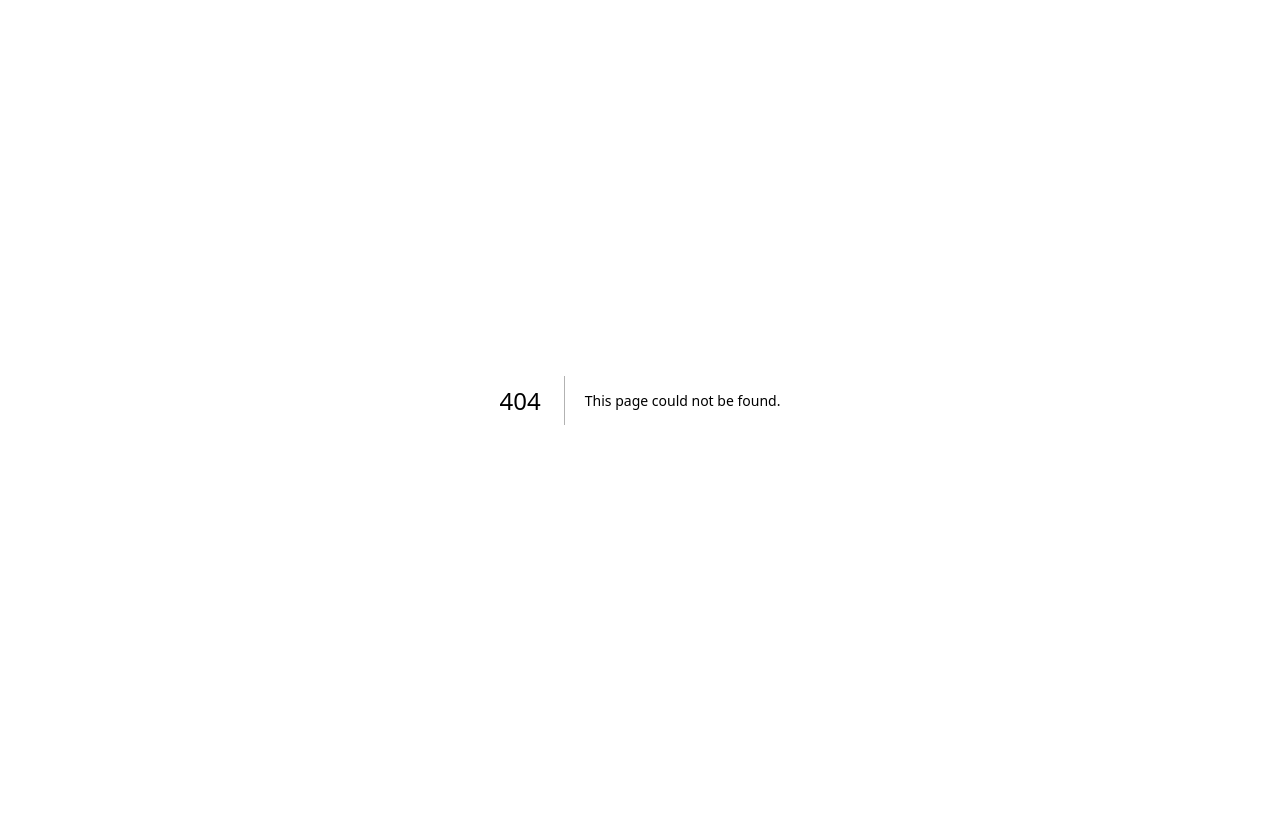
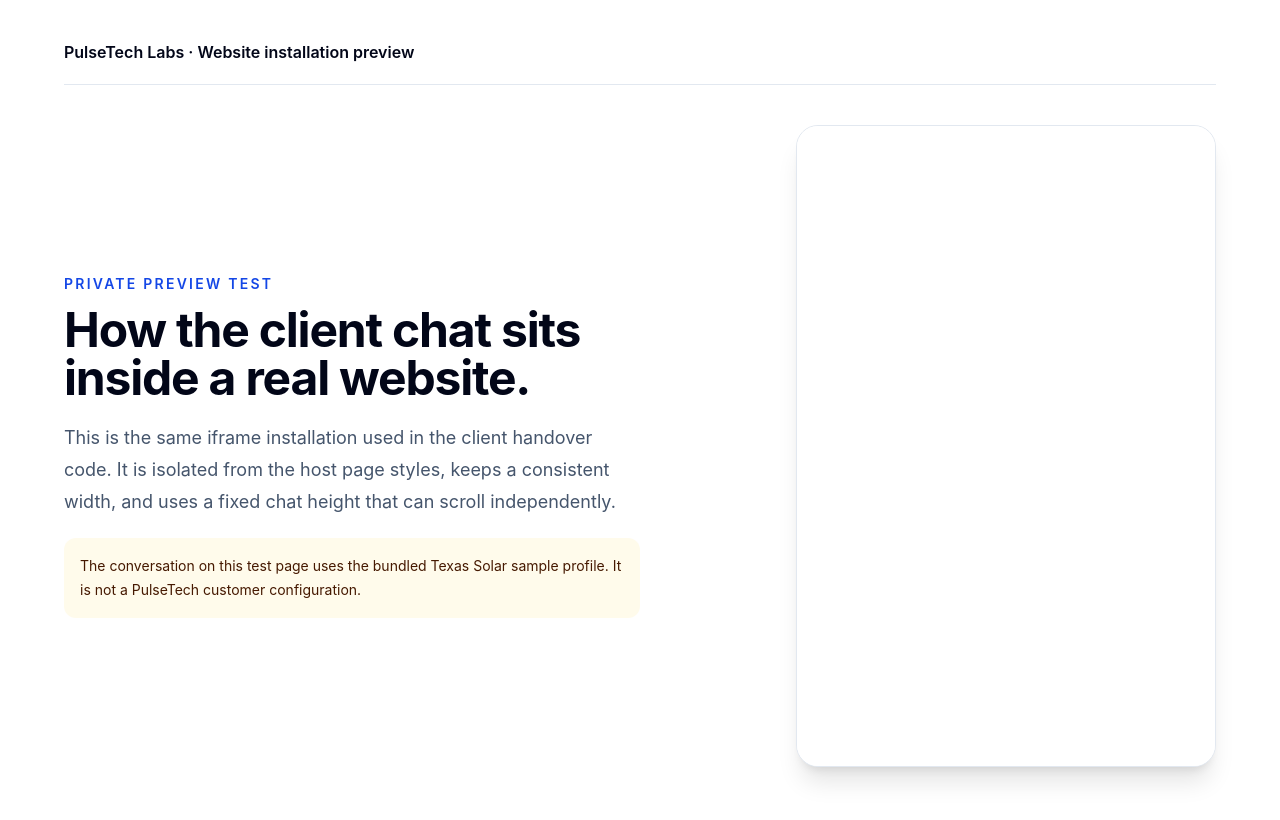
Before and after one commit to utkarshchaturvedi1/pulsetech-engine, a Next.js app: page /widget-test in a window 1280 px wide. Before the commit this address had no page. Shown: the top 820 px of the page. Built offline with nearby package versions, Linux system fonts and the light colour scheme.

Commit message:
Add isolated Preview host-page widget test

```diff
--- /dev/null
+++ b/src/app/widget-test/page.tsx
@@ -0,0 +1,38 @@
+import type { Metadata } from "next";
+import { notFound } from "next/navigation";
+
+export const dynamic = "force-dynamic";
+export const metadata: Metadata = {
+  title: "Chat installation preview | PulseTech Labs",
+  robots: { index: false, follow: false },
+};
+
+export default function WidgetInstallationPreview() {
+  if (process.env.VERCEL_ENV === "production") notFound();
+  return (
+    <main className="min-h-screen bg-white px-5 py-10 text-slate-950 sm:px-10">
+      <div className="mx-auto max-w-6xl">
+        <header className="border-b border-slate-200 pb-5 font-semibold">PulseTech Labs · Website installation preview</header>
+        <section className="grid items-start gap-10 py-10 lg:grid-cols-[minmax(0,1fr)_420px] lg:items-center">
+          <div>
+            <p className="text-sm font-semibold uppercase tracking-[0.16em] text-blue-700">Private Preview test</p>
+            <h1 className="mt-3 max-w-xl text-4xl font-bold tracking-tight sm:text-5xl">How the client chat sits inside a real website.</h1>
+            <p className="mt-5 max-w-xl text-lg leading-8 text-slate-600">This is the same iframe installation used in the client handover code. It is isolated from the host page styles, keeps a consistent width, and uses a fixed chat height that can scroll independently.</p>
+            <p className="mt-5 max-w-xl rounded-xl bg-amber-50 p-4 text-sm leading-6 text-amber-950">The conversation on this test page uses the bundled Texas Solar sample profile. It is not a PulseTech customer configuration.</p>
+          </div>
+          <div className="w-full max-w-[420px] overflow-hidden rounded-[22px] border border-slate-200 bg-white shadow-xl">
+            <iframe
+              src="/widget/texassolar"
+              title="Sample AI Sales Employee website installation"
+              width="100%"
+              height="640"
+              loading="lazy"
+              referrerPolicy="strict-origin-when-cross-origin"
+              className="block w-full border-0"
+            />
+          </div>
+        </section>
+      </div>
+    </main>
+  );
+}
```
